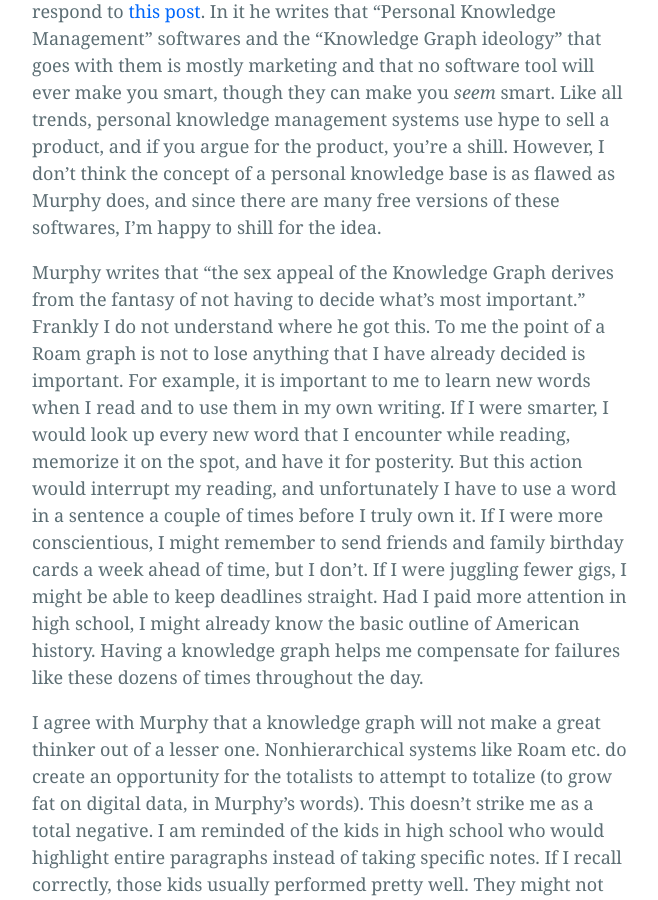
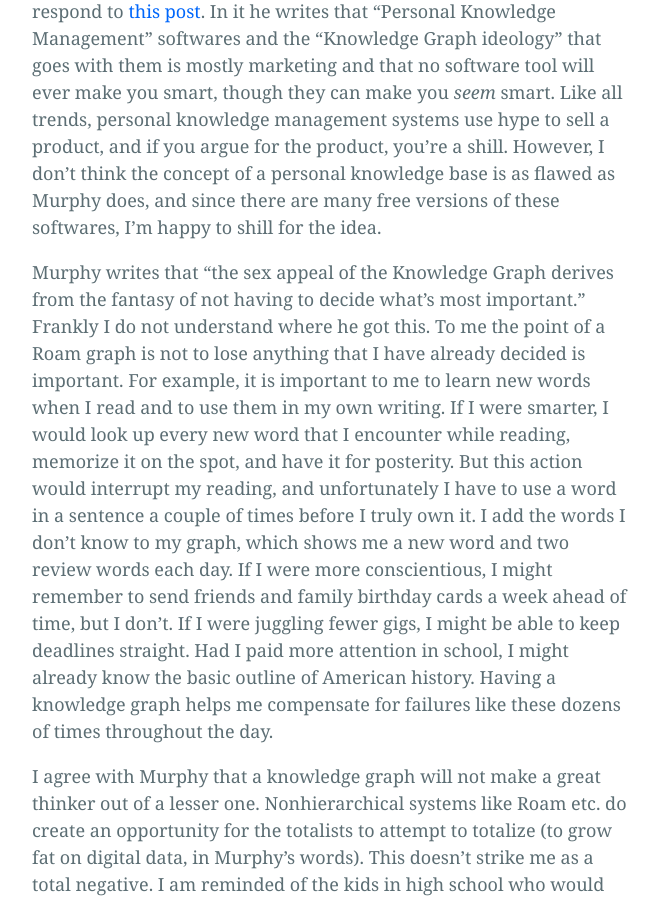
Before and after one commit to bliss-st/ss-website, a Jekyll site: the page built from _posts/2022-4-27-in-defense.md, in a window 1280 px wide and 900 px high, scrolled down 861 px. Shown: the whole window, without its empty margins (308-966 px from the left). Built offline with Jekyll 4.4.1, drawn with Linux system fonts in a browser that asks for light colours.

Commit message:
Update 2022-4-27-in-defense.md

```diff
--- a/_posts/2022-4-27-in-defense.md
+++ b/_posts/2022-4-27-in-defense.md
@@ -9,7 +9,7 @@ tags: [personal]
 
 I like Justin Murphy's Other Life newsletter, and I wanted to briefly respond to [this post]("https://www.otherlife.co/pkm/"). In it he writes that "Personal Knowledge Management" softwares and the "Knowledge Graph ideology" that goes with them is mostly marketing and that no software tool will ever make you smart, though they can make you <em>seem</em> smart. Like all trends, personal knowledge management systems use hype to sell a product, and if you argue for the product, you're a shill. However, I don't think the concept of a personal knowledge base is as flawed as Murphy does, and since there are many free versions of these softwares, I'm happy to shill for the idea.
 
-Murphy writes that "the sex appeal of the Knowledge Graph derives from the fantasy of not having to decide what's most important." Frankly I do not understand where he got this. To me the point of a Roam graph is not to lose anything that I have already decided is important. For example, it is important to me to learn new words when I read and to use them in my own writing. If I were smarter, I would look up every new word that I encounter while reading, memorize it on the spot, and have it for posterity. But this action would interrupt my reading, and unfortunately I have to use a word in a sentence a couple of times before I truly own it. If I were more conscientious, I might remember to send friends and family birthday cards a week ahead of time, but I don't. If I were juggling fewer gigs, I might be able to keep deadlines straight. Had I paid more attention in high school, I might already know the basic outline of American history. Having a knowledge graph helps me compensate for failures like these dozens of times throughout the day.
+Murphy writes that "the sex appeal of the Knowledge Graph derives from the fantasy of not having to decide what's most important." Frankly I do not understand where he got this. To me the point of a Roam graph is not to lose anything that I have already decided is important. For example, it is important to me to learn new words when I read and to use them in my own writing. If I were smarter, I would look up every new word that I encounter while reading, memorize it on the spot, and have it for posterity. But this action would interrupt my reading, and unfortunately I have to use a word in a sentence a couple of times before I truly own it. I add the words I don't know to my graph, which shows me a new word and two review words each day. If I were more conscientious, I might remember to send friends and family birthday cards a week ahead of time, but I don't. If I were juggling fewer gigs, I might be able to keep deadlines straight. Had I paid more attention in school, I might already know the basic outline of American history. Having a knowledge graph helps me compensate for failures like these dozens of times throughout the day.
 
 I agree with Murphy that a knowledge graph will not make a great thinker out of a lesser one. Nonhierarchical systems like Roam etc. do create an opportunity for the totalists to attempt to totalize (to grow fat on digital data, in Murphy's words). This doesn't strike me as a total negative. I am reminded of the kids in high school who would highlight entire paragraphs instead of taking specific notes. If I recall correctly, those kids usually performed pretty well. They might not have been the boldest or the brightest, but they were indubitably studious and enthusiastic.
 
```
